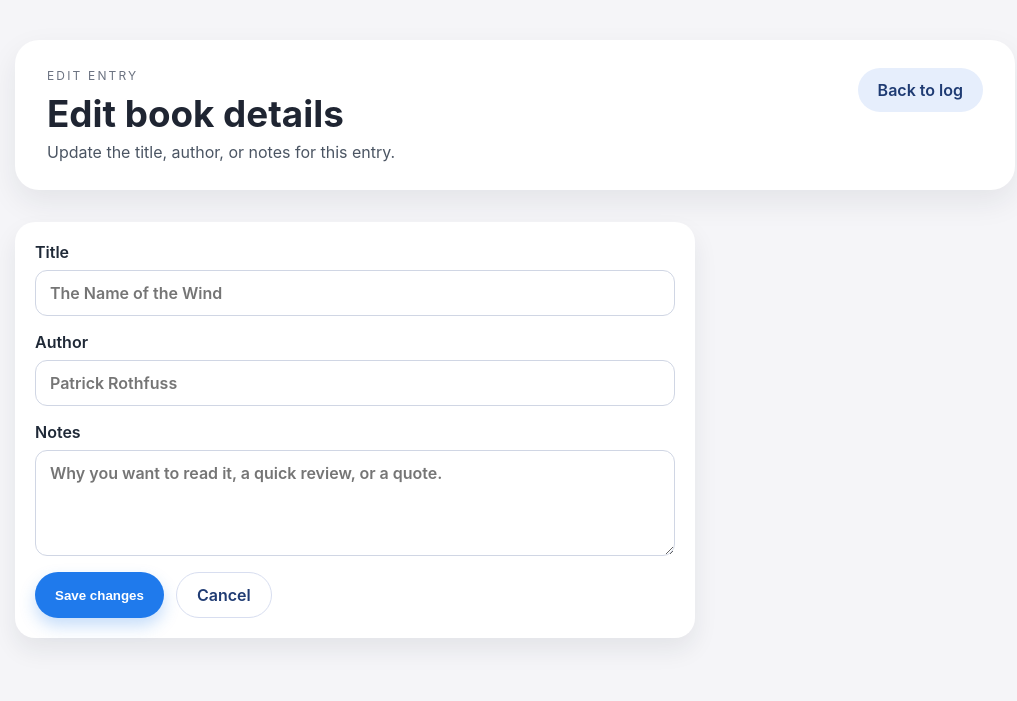
After one commit to nicholasedger88/nicholasedger88, a Flask app: template templates/edit.html in a window 1280 px wide. The commit adds this page. Shown: the top 701 px of the page, without its empty margins (125-1142 px from the left). Run offline with Flask 3, Linux system fonts and the light colour scheme; the template is opened without the code that fills it, so the values that code supplies are empty.

Commit message:
Add edit flow for book entries

```diff
--- a/app.py
+++ b/app.py
@@ -34,6 +34,28 @@ def create_app() -> Flask:
                 form_data={"title": title, "author": author, "notes": notes},
             )
         return render_template("add.html", error=None, form_data=None)
+
+    @app.route("/edit/<int:book_id>", methods=["GET", "POST"])
+    def edit_book(book_id: int) -> str:
+        book = fetch_book(book_id)
+        if not book:
+            return redirect(url_for("index"))
+
+        if request.method == "POST":
+            title = request.form.get("title", "").strip()
+            author = request.form.get("author", "").strip()
+            notes = request.form.get("notes", "").strip()
+            if title:
+                update_book(book_id=book_id, title=title, author=author, notes=notes)
+                return redirect(url_for("index"))
+            return render_template(
+                "edit.html",
+                error="Please provide a title.",
+                form_data={"title": title, "author": author, "notes": notes},
+                book=book,
+            )
+
+        return render_template("edit.html", error=None, form_data=book, book=book)
 
     @app.post("/toggle/<int:book_id>")
     def toggle_book(book_id: int) -> str:
@@ -74,11 +96,30 @@ def fetch_books() -> list[dict[str, str | int]]:
     return [dict(row) for row in rows]
 
 
+def fetch_book(book_id: int) -> dict[str, str | int] | None:
+    with sqlite3.connect(DB_PATH) as connection:
+        connection.row_factory = sqlite3.Row
+        row = connection.execute(
+            "SELECT id, title, author, notes, is_read, created_at FROM books WHERE id = ?",
+            (book_id,),
+        ).fetchone()
+    return dict(row) if row else None
+
+
 def insert_book(*, title: str, author: str, notes: str) -> None:
     with sqlite3.connect(DB_PATH) as connection:
         connection.execute(
             "INSERT INTO books (title, author, notes) VALUES (?, ?, ?)",
             (title, author or None, notes or None),
+        )
+        connection.commit()
+
+
+def update_book(*, book_id: int, title: str, author: str, notes: str) -> None:
+    with sqlite3.connect(DB_PATH) as connection:
+        connection.execute(
+            "UPDATE books SET title = ?, author = ?, notes = ? WHERE id = ?",
+            (title, author or None, notes or None, book_id),
         )
         connection.commit()
 
--- /dev/null
+++ b/templates/edit.html
@@ -0,0 +1,64 @@
+<!doctype html>
+<html lang="en">
+  <head>
+    <meta charset="utf-8" />
+    <meta name="viewport" content="width=device-width, initial-scale=1" />
+    <title>Edit {{ book.title }} · Book Log</title>
+    <link rel="stylesheet" href="{{ url_for('static', filename='styles.css') }}" />
+  </head>
+  <body>
+    <main class="container">
+      <header class="hero simple">
+        <div>
+          <p class="eyebrow">Edit entry</p>
+          <h1>Edit book details</h1>
+          <p class="subtitle">Update the title, author, or notes for this entry.</p>
+        </div>
+        <div class="hero-actions">
+          <a class="button secondary" href="{{ url_for('index') }}">Back to log</a>
+        </div>
+      </header>
+
+      <section class="card form-card">
+        <form method="post">
+          <label>
+            Title
+            <input
+              type="text"
+              name="title"
+              placeholder="The Name of the Wind"
+              value="{{ form_data.title if form_data else '' }}"
+              required
+            />
+          </label>
+          <label>
+            Author
+            <input
+              type="text"
+              name="author"
+              placeholder="Patrick Rothfuss"
+              value="{{ form_data.author if form_data else '' }}"
+            />
+          </label>
+          <label>
+            Notes
+            <textarea
+              name="notes"
+              rows="4"
+              placeholder="Why you want to read it, a quick review, or a quote."
+            >{{ form_data.notes if form_data else '' }}</textarea>
+          </label>
+
+          {% if error %}
+            <p class="error">{{ error }}</p>
+          {% endif %}
+
+          <div class="card-actions">
+            <button class="button" type="submit">Save changes</button>
+            <a class="button ghost" href="{{ url_for('index') }}">Cancel</a>
+          </div>
+        </form>
+      </section>
+    </main>
+  </body>
+</html>
--- a/templates/index.html
+++ b/templates/index.html
@@ -53,6 +53,7 @@
                 <p class="notes">{{ book.notes }}</p>
               {% endif %}
               <div class="card-actions">
+                <a class="button secondary" href="{{ url_for('edit_book', book_id=book.id) }}">Edit</a>
                 <form method="post" action="{{ url_for('toggle_book', book_id=book.id) }}">
                   <button class="button secondary" type="submit">
                     Mark as {{ 'unread' if book.is_read else 'read' }}
```
